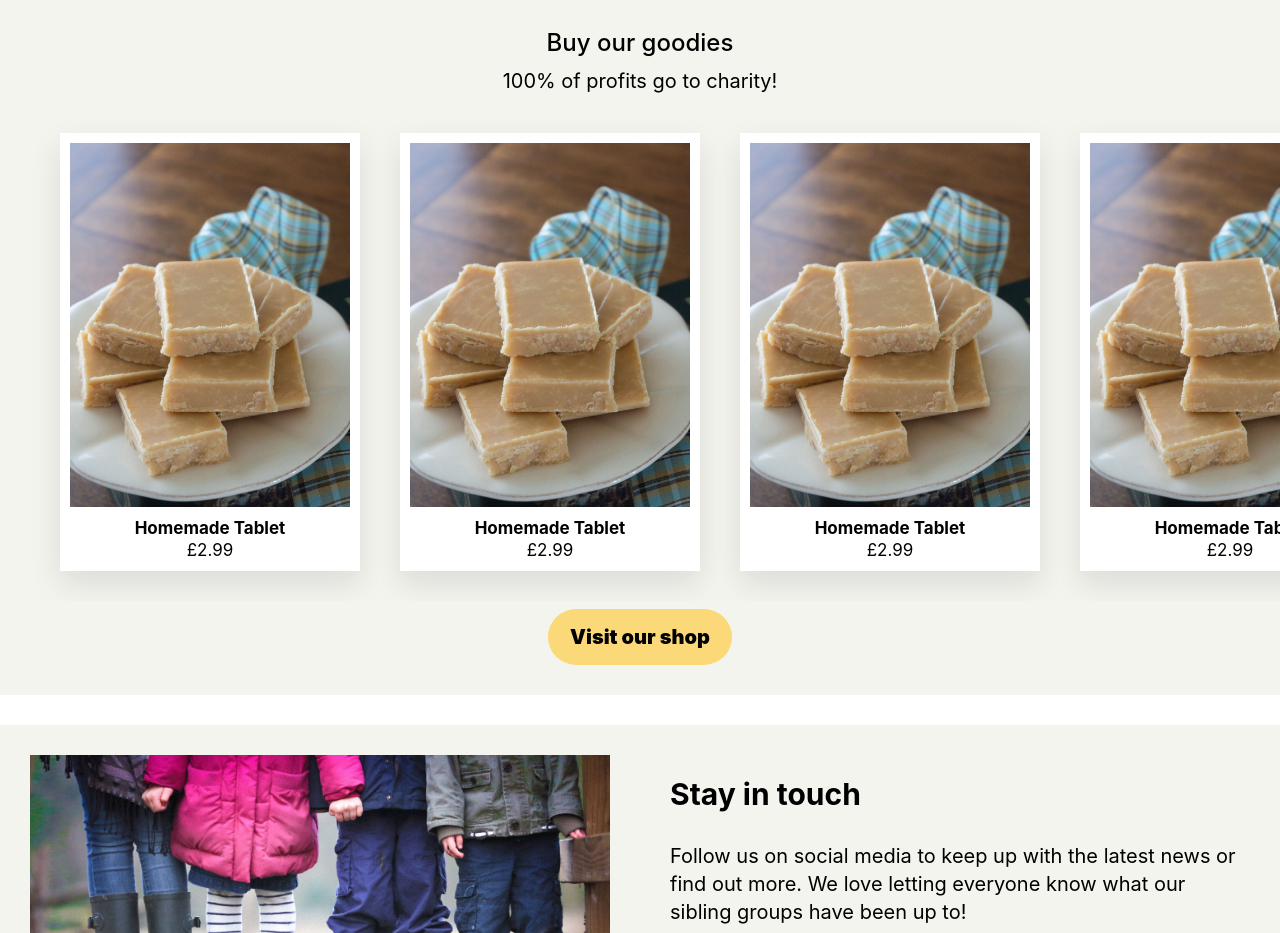
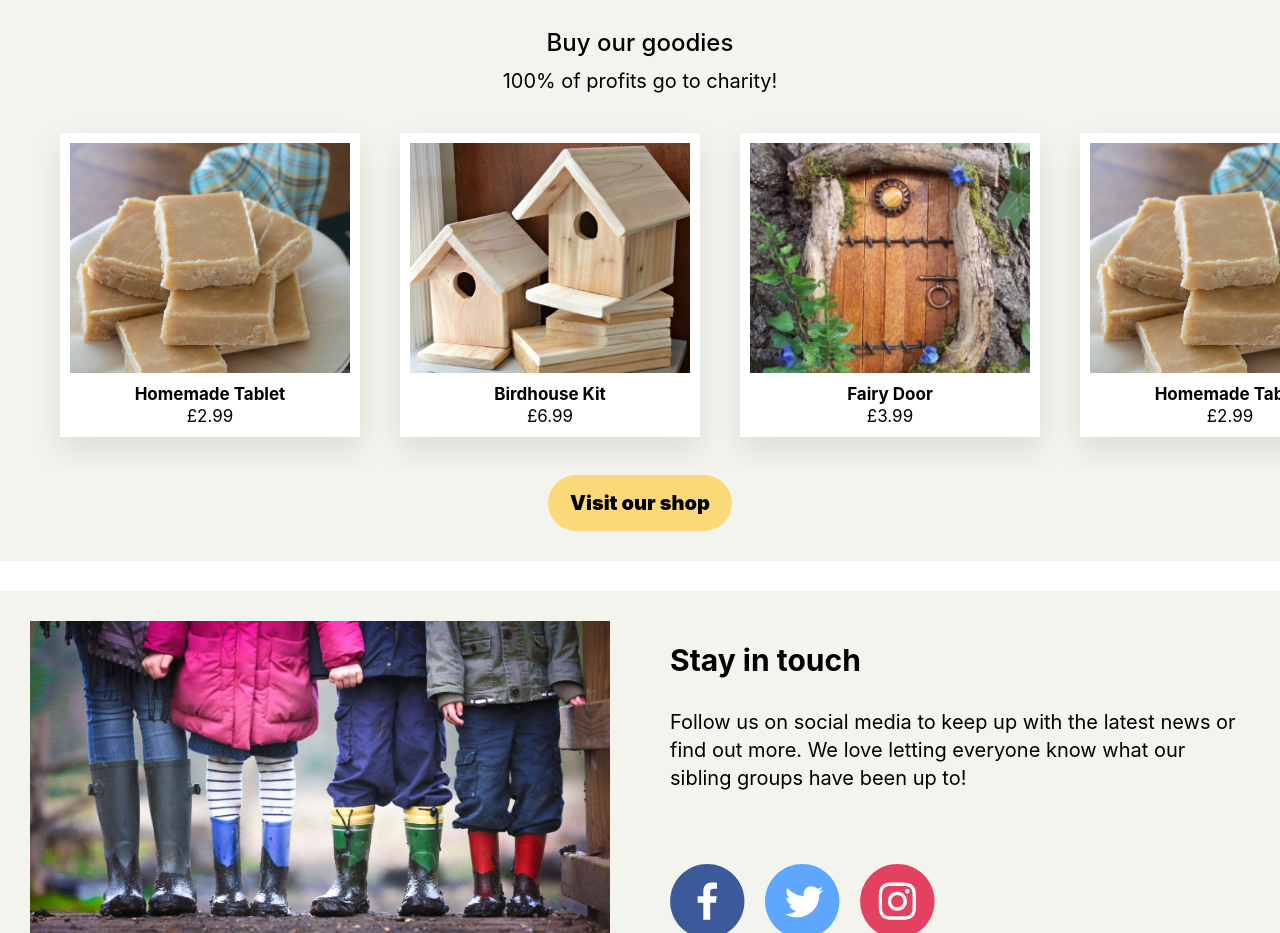
Before and after one commit to brad-morrison/SiblingsReunited.org.uk-v2, a Gatsby site: page / in a window 1280 px wide. Shown: the part 3680-4613 px from the top of the page. Built offline with nearby package versions, Linux system fonts and the light colour scheme; Gatsby itself is replaced by a stand-in of ours.

Commit message:
Set-up store items with props

```diff
--- a/src/components/objects/StoreCard.js
+++ b/src/components/objects/StoreCard.js
@@ -14,13 +14,13 @@ import {
   SmallText2,
 } from "../styles/TextStyles"
 
-function StoreCard() {
+function StoreCard(props) {
   return (
     <Wrapper>
       <ContentWrapper>
-        <ItemImage src="images/tablet.jpg"></ItemImage>
-        <Title>Homemade Tablet</Title>
-        <Price>£2.99</Price>
+        <ItemImage src={props.img}></ItemImage>
+        <Title>{props.name}</Title>
+        <Price>£{props.price}</Price>
       </ContentWrapper>
     </Wrapper>
   )
@@ -30,8 +30,6 @@ export default StoreCard
 
 const Wrapper = styled.div`
   background-color: ${themes.background};
-  width: 300px;
-  min-width: 300px;
   height: auto;
   box-shadow: 0px 13px 30px rgba(0, 0, 0, 0.1);
 `
@@ -45,7 +43,8 @@ const ContentWrapper = styled.div`
 
 const ItemImage = styled.img`
   object-fit: cover;
-  width: 100%;
+  width: 300px;
+  height: 250px;
   padding: 10px;
 `
 
--- a/src/components/sections/StoreSection.js
+++ b/src/components/sections/StoreSection.js
@@ -12,16 +12,56 @@ function StoreSection() {
         <Title>Buy our goodies</Title>
         <SubTitle>100% of profits go to charity!</SubTitle>
         <Carousel>
-          <StoreCard />
-          <StoreCard />
-          <StoreCard />
-          <StoreCard />
-          <StoreCard />
-          <StoreCard />
-          <StoreCard />
-          <StoreCard />
-          <StoreCard />
-          <StoreCard />
+          <StoreCard
+            img="/images/tablet.jpg"
+            name="Homemade Tablet"
+            price="2.99"
+          />
+          <StoreCard
+            img="/images/birdhouse.jpg"
+            name="Birdhouse Kit"
+            price="6.99"
+          />
+          <StoreCard
+            img="/images/fairyDoor.jpg"
+            name="Fairy Door"
+            price="3.99"
+          />
+          <StoreCard
+            img="/images/tablet.jpg"
+            name="Homemade Tablet"
+            price="2.99"
+          />
+          <StoreCard
+            img="/images/fairyDoor.jpg"
+            name="Fairy Door"
+            price="3.99"
+          />
+          <StoreCard
+            img="/images/birdhouse.jpg"
+            name="Birdhouse Kit"
+            price="6.99"
+          />
+          <StoreCard
+            img="/images/tablet.jpg"
+            name="Homemade Tablet"
+            price="2.99"
+          />
+          <StoreCard
+            img="/images/birdhouse.jpg"
+            name="Birdhouse Kit"
+            price="6.99"
+          />
+          <StoreCard
+            img="/images/fairyDoor.jpg"
+            name="Fairy Door"
+            price="3.99"
+          />
+          <StoreCard
+            img="/images/tablet.jpg"
+            name="Homemade Tablet"
+            price="2.99"
+          />
         </Carousel>
         <ButtonWrapper>
           <Button text="Visit our shop" />
```
